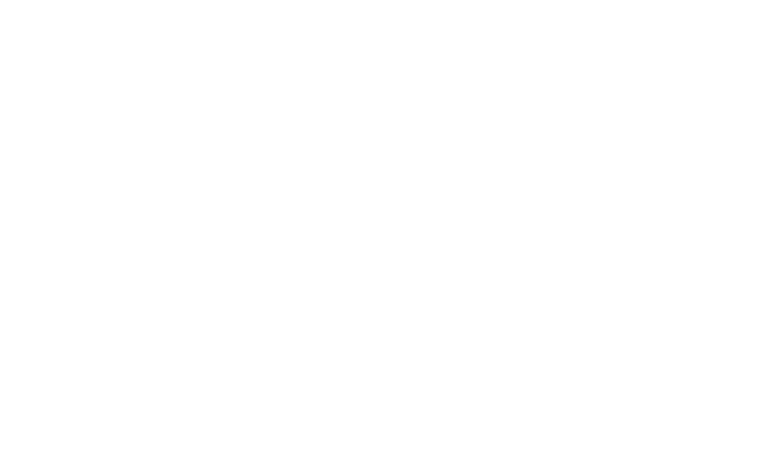
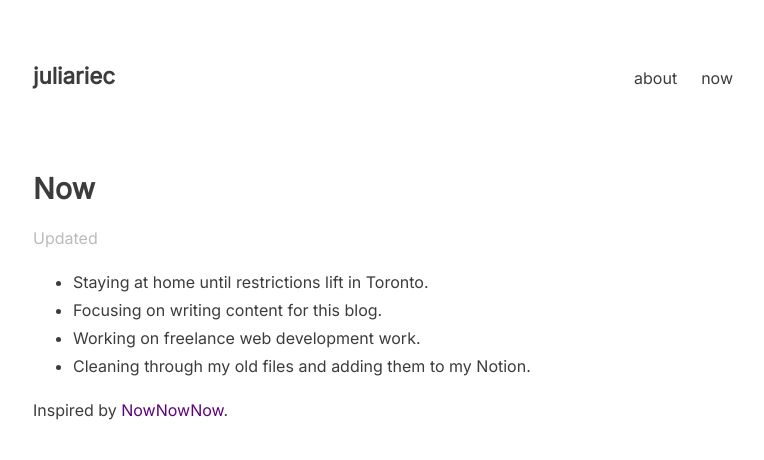
Before and after one commit to juliariec/juliariec.com, a Gatsby site: page /now in a window 1280 px wide. Before the commit this address had no page. Shown: the whole page, without its empty margins (257-1021 px from the left). Built offline with nearby package versions, Linux system fonts and the light colour scheme; Gatsby itself is replaced by a stand-in of ours.

Commit message:
Added Now page

```diff
--- a/src/components/layout.js
+++ b/src/components/layout.js
@@ -28,6 +28,7 @@ const Layout = ({ children }) => {
         </Link>
         <ul>
           <ListLink to="/about/">About</ListLink>
+          <ListLink to="/now/">Now</ListLink>
         </ul>
       </header>
       {children}
--- /dev/null
+++ b/src/pages/now.js
@@ -0,0 +1,39 @@
+import React from "react"
+import { graphql } from "gatsby"
+import Layout from "../components/layout"
+
+const Now = ({ data }) => (
+  <Layout>
+    <h1>Now</h1>
+    <p className="date">Updated {data.allFile.nodes[0].modifiedTime}</p>
+    <ul>
+      <li>Staying at home until restrictions lift in Toronto.</li>
+      <li>Focusing on writing content for this blog.</li>
+      <li>Working on freelance web development work.</li>
+      <li>Cleaning through my old files and adding them to my Notion.</li>
+    </ul>
+    <p className="aside">
+      Inspired by{" "}
+      <a
+        href="https://nownownow.com/about"
+        rel="noreferrer noopener"
+        target="_blank"
+      >
+        NowNowNow
+      </a>
+      .
+    </p>
+  </Layout>
+)
+
+export const query = graphql`
+  query {
+    allFile(filter: { name: { eq: "now" } }) {
+      nodes {
+        modifiedTime(formatString: "MMMM DD YYYY")
+      }
+    }
+  }
+`
+
+export default Now
```
